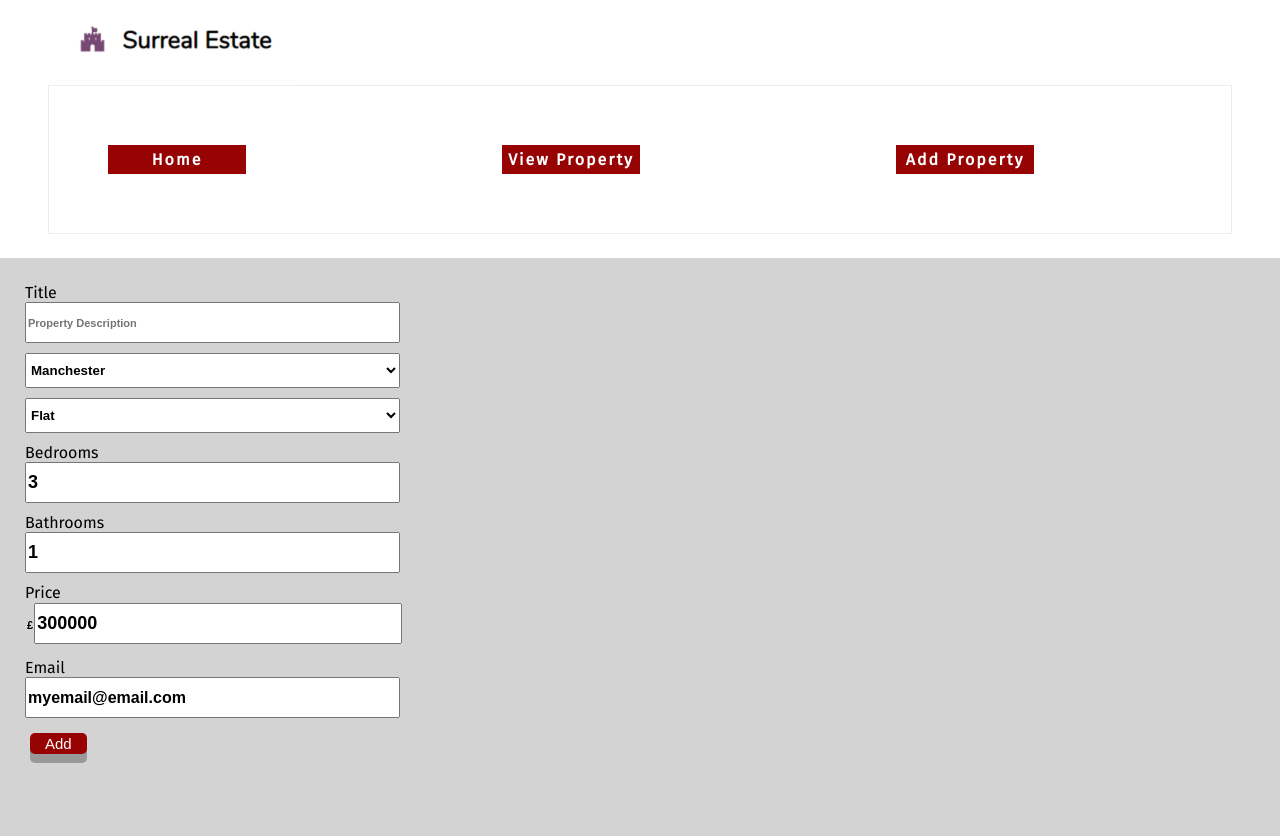
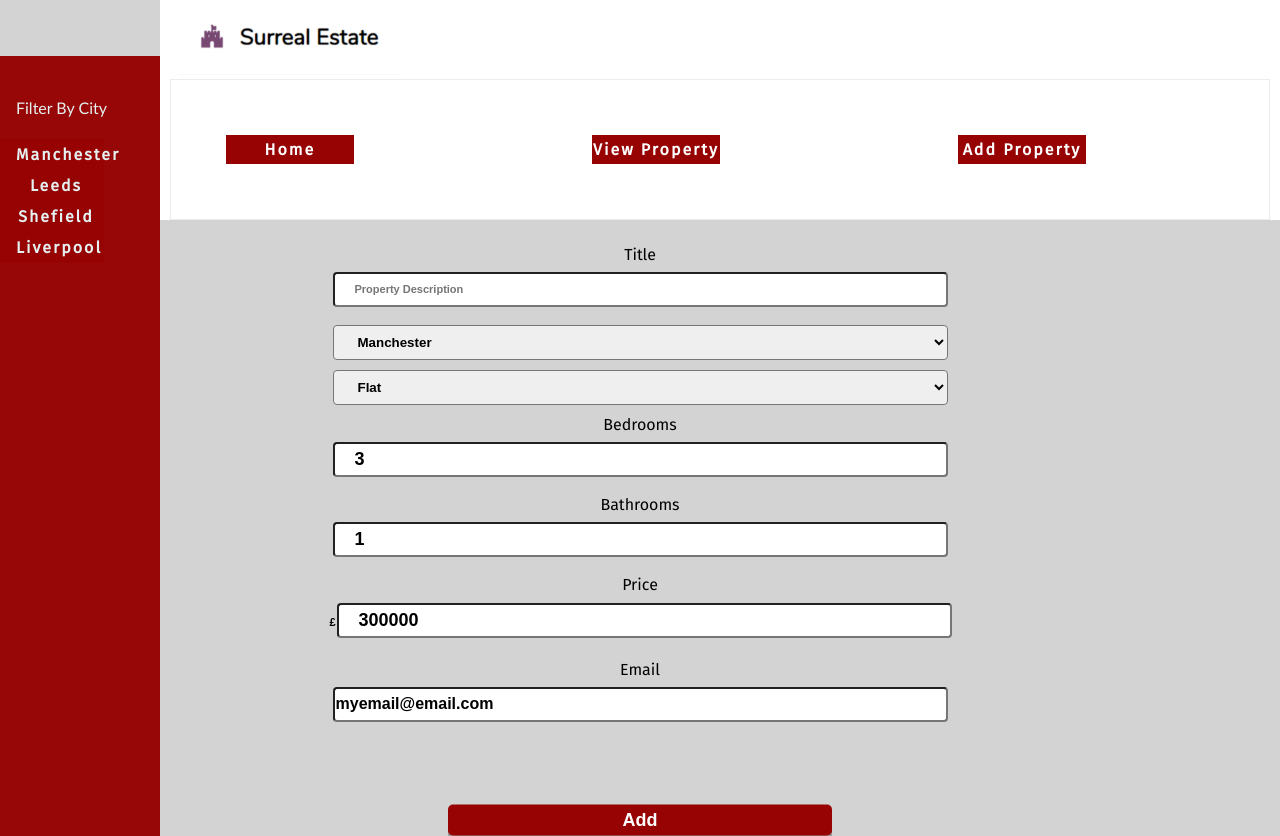
Before and after one commit to 56aint/surreal-estate, a React (Create React App) app: page /add-property in a window 1280 px wide. Before the commit the page ends 800 px from the top, so only its background shows below. Built offline with nearby package versions, Linux system fonts and the light colour scheme.

Commit message:
SideBar component & its links, styled

```diff
--- a/package.json
+++ b/package.json
@@ -3,6 +3,9 @@
   "version": "0.1.0",
   "private": true,
   "dependencies": {
+    "bootstrap": "^4.3.1",
+    "react-bootstrap": "^1.0.0-beta.14",
+    "styled-components": "^4.3.2",
     "@fortawesome/fontawesome-svg-core": "^1.2.29",
     "@fortawesome/free-solid-svg-icons": "^5.13.1",
     "@fortawesome/react-fontawesome": "^0.1.11",
--- a/public/index.html
+++ b/public/index.html
@@ -9,6 +9,8 @@
       name="description"
       content="Web site created using create-react-app"
     />
+    <!-- Including Font Awesome -->
+    <link rel="stylesheet" href="https://use.fontawesome.com/releases/v5.7.2/css/all.css" integrity="sha384-fnmOCqbTlWIlj8LyTjo7mOUStjsKC4pOpQbqyi7RrhN7udi9RwhKkMHpvLbHG9Sr" crossorigin="anonymous">
     <title>Surreal-Estate</title>
   </head>
   <body>
--- a/src/components/App.js
+++ b/src/components/App.js
@@ -7,14 +7,17 @@ import AddProperty from "./AddProperty";
 import Home from "./Home";
 import "../styles/PropertyCard.css";
 // import PropertyCard from "./PropertyCard";
+// import "../../node_modules/bootstrap/dist/css/bootstrap.min.css";
+import SideBar from "./SideBar";
 
 function App() {
   return (
     <div className="App">
       <NavBar />
+      <SideBar />
       <Switch>
         <Route exact path="/" component={Home} />
-        <Route exact path="/properties" component={Properties} />
+        <Route exact path="/properties" component={SideBar} />
         <Route exact path="/add-property" component={AddProperty} />
       </Switch>
     </div>
--- a/src/components/NavBar.js
+++ b/src/components/NavBar.js
@@ -12,6 +12,7 @@ const NavBar = () => {
         <li className="navbar-links-item">
           <Link to="/">Home</Link>
         </li>
+
         <li className="navbar-links-item">
           <Link to="/properties">View Property</Link>
         </li>
--- a/src/components/SideBar.js
+++ b/src/components/SideBar.js
@@ -1,10 +1,17 @@
-import React from 'react';
+import React from "react";
+// import styled from "styled-components";
+import { Link } from "react-router-dom";
+import "../styles/SideBar.css";
 
 const SideBar = () => {
   return (
-    <>
-      <div></div>
-    </>
+    <div className="sidebar">
+      <p className="sidebar-title">Filter By City</p>
+      <Link to={`/?query={"city": "Manchester"}`}>Manchester</Link>
+      <Link to={`/?query={"city": "leeds"}`}>Leeds</Link>
+      <Link to={`/?query={"city": "Shefield}`}>Shefield</Link>
+      <Link to={`/?query={"city": "Liverpool}`}>Liverpool</Link>
+    </div>
   );
 };
 
--- a/src/styles/AddProperty.css
+++ b/src/styles/AddProperty.css
@@ -4,11 +4,18 @@
 }
 
 .add-property-button {
+  width: 30%;
+  position: absolute;
+  top: 100%;
+  left: 50%;
+  -ms-transform: translate(-50%, -50%);
+  transform: translate(-50%, -50%);
   background: rgb(151, 3, 3);
   color: white;
-  padding: 2px 15px;
-  margin: 10px;
-  font-size: 15px;
+  padding: 5px 15px;
+  margin: 20px 0;
+  font-size: 18px;
+  font-weight: bolder;
   text-align: center;
   cursor: pointer;
   border: none;
@@ -17,7 +24,6 @@
   transition: all 0.5s;
   box-shadow: 0 9px #999;
   display: inline-block;
-  position: relative;
 }
 
 .add-property-button:hover {background: rgba(238, 13, 13, 0.75);}
@@ -36,22 +42,27 @@
 .form-label {
   display: flex;
   flex-direction: column;
-  align-items: flex-start;
+  align-items: center;
   padding: 5px;
 }
 input {
-  padding: 1px;
+  width: 50%;
+  padding: 2px 20px;
+  margin: 8px 0;
+  box-sizing: border-box;
+  border-radius: 4px;
   font: 11px Arial;
   font-weight: bolder;
-  width: 30%;
+
   height: 35px;
 }
 select {
-  padding: 1px;
+  width: 50%;
+  padding: 4px 20px;
+  border-radius: 4px;
   font: 13px;
   font-family: sans-serif;
   font-weight: bolder;
-  width: 30.5%;
   height: 35px;
 }
 
@@ -62,11 +73,13 @@ select {
   height: 35px;
 }*/
 span.gbp {
+  display: inline-block;
+  text-align: center;
   padding: 1px;
   font: 11px Arial;
   font-weight: bolder;
-  width: 98%;
-  height: 25px;
+  width: 100%;
+  height: 35px;
 }
 span.gbp::before {
   content: "\00a3";
--- a/src/styles/NavBar.css
+++ b/src/styles/NavBar.css
@@ -1,7 +1,7 @@
 .navbar {
   background-color: white;
-  margin: 0 auto;
-  padding: 0 3em 1.5em;
+  margin-left: 160px;
+  padding: 0 10px;
 }
 img {
   width: 20%;
@@ -23,7 +23,7 @@ a {
 }
 
 a:hover {
-  background: rgba(238, 13, 13, 0.75);
+  color: #17bbd8;
 }
 
 .navbar-links {
--- /dev/null
+++ b/src/styles/SideBar.css
@@ -0,0 +1,37 @@
+.sidebar {
+  height: 100%; /* remove this for "auto" height */
+  width: 160px; /* Set the width of the sidebar */
+  position: fixed; /* Fixed Sidebar (stay in place on scroll) */
+  z-index: 1; /* Stay on top */
+  top: 3.5em; /* Stay at the top */
+  left: 0;
+  background-color: rgb(151, 7, 7);
+  overflow-x: hidden; /* Disable horizontal scroll */
+  padding-top: 20px;
+}
+
+.sidebar-title {
+  padding: 6px 8px 6px 16px;
+  text-decoration: none;
+  font-size: 16px;
+  font-family: 'Gill Sans', 'Gill Sans MT', Calibri, 'Trebuchet MS', sans-serif;
+  color: #e5f1f1;
+  display: block;
+}
+.sidebar a {
+  padding: 6px 8px 6px 16px;
+  text-decoration: none;
+  font-size: 16px;
+  color: #e5f1f1;
+  display: block;
+}
+
+
+.sidebar a:hover {
+  color: #17bbd8;
+}
+
+@media screen and (max-height: 450px) {
+  .sidebar {padding-top: 12px;}
+  .sidebar a {font-size: 10px;}
+}
```
Also changed, not shown: 1 other file (tests, documents, lock files or other folders).
